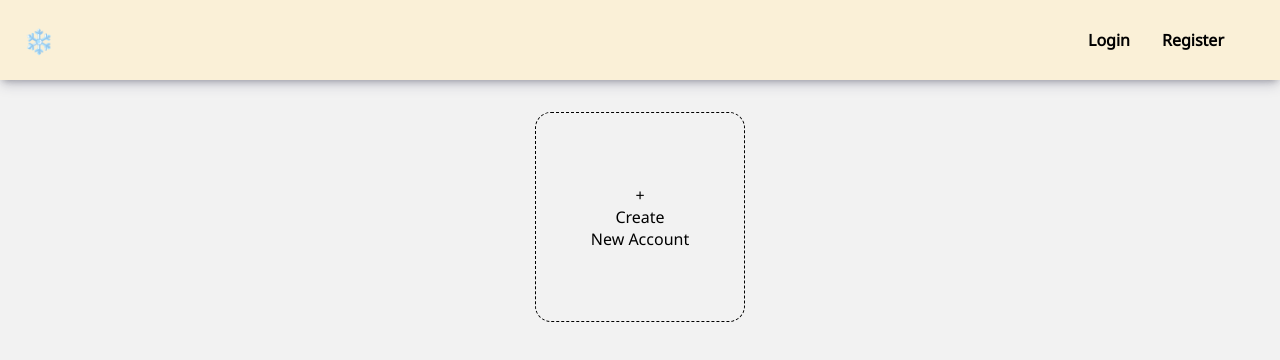
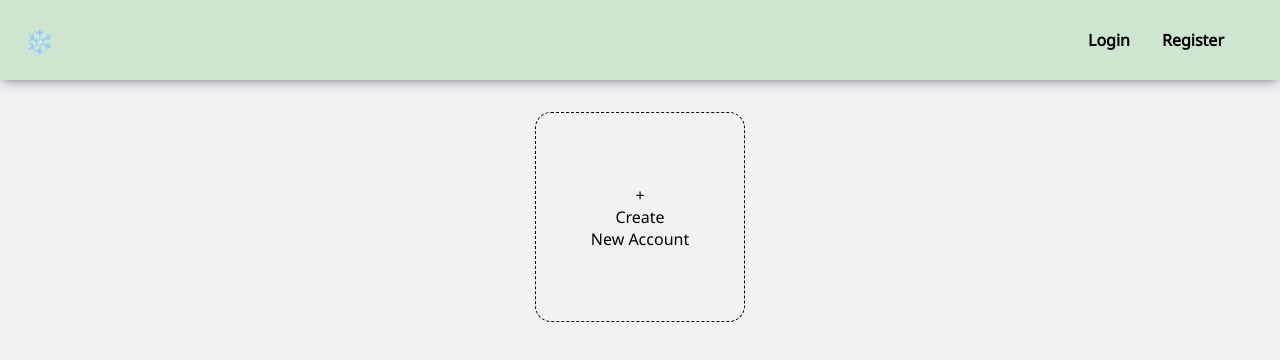
Before and after one commit to shubham2295/snowflake-financial, a React (Create React App) app in the folder client/: page /accounts in a window 1280 px wide. Shown: the top 360 px of the page. Built offline with nearby package versions, Linux system fonts and the light colour scheme; a web font is replaced by a local one.

Commit message:
updated color schema

```diff
--- a/client/src/UI/Navbar.module.css
+++ b/client/src/UI/Navbar.module.css
@@ -1,6 +1,6 @@
 .navbar {
   display: flex;
-  background: var(--yellow);
+  background: #cee5d0;
   height: 2rem;
   justify-content: space-between;
   padding: 1.5rem;
--- a/client/src/components/account/Account.jsx
+++ b/client/src/components/account/Account.jsx
@@ -29,7 +29,7 @@ const Account = (props) => {
             <div className={classes.circle}>
               <CircularProgressbar
                 value={goalPercent}
-                text={goalPercent >= 100 ? '✔️' : goalPercent + '%'}
+                text={goalPercent >= 100 ? '✅' : goalPercent + '%'}
                 styles={buildStyles({
                   pathColor: `#7984EE`,
                   textColor: `#F05454`,
--- a/client/src/components/account/Account.module.css
+++ b/client/src/components/account/Account.module.css
@@ -18,7 +18,7 @@
 }
 
 .debit {
-  background-image: linear-gradient(to left, #7be0ad, #aee5d8);
+  background-image: linear-gradient(to right, #d3cce3, #e9e4f0);
 }
 
 .main:hover {
--- a/client/src/index.css
+++ b/client/src/index.css
@@ -4,7 +4,7 @@
 
 :root {
   --light-blue: #8cc0de;
-  --yellow: #faf0d7;
+  --nav-clr: #cee5d0;
   --pastal: #ffd9c0;
   --pink: #f4bfbf;
   --dark-purple: #646fd4;
```
